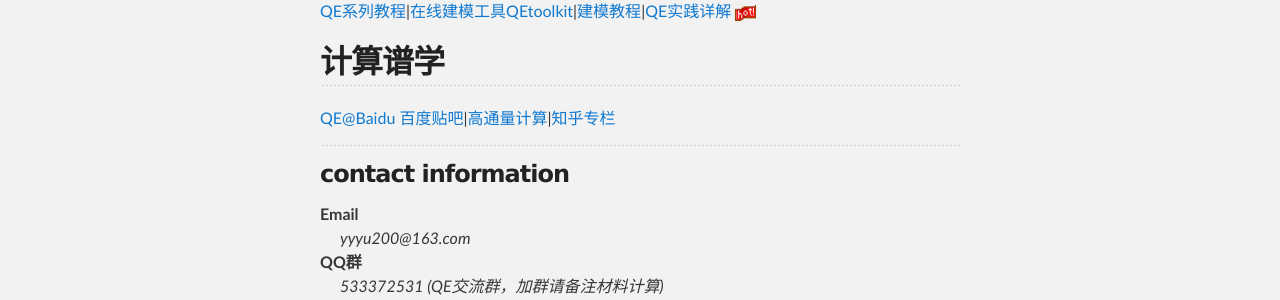
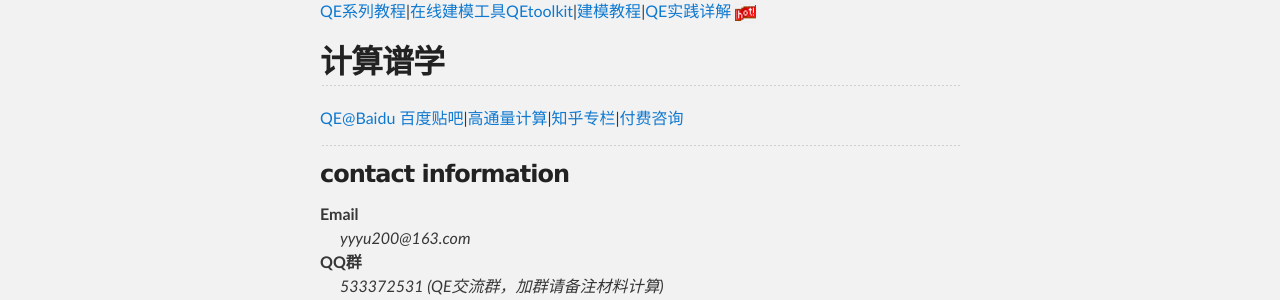
Before and after one commit to yyyu200/yyyu200.github.io, a Jekyll site: the page built from index.md, in a window 1280 px wide. Shown: the part 475-775 px from the top of the page. Built offline with Jekyll 4.4.1, drawn with Linux system fonts in a browser that asks for light colours; comment, search, counter and statistics services are not loaded.

Commit message:
Update index.md

```diff
--- a/index.md
+++ b/index.md
@@ -13,7 +13,7 @@ comments: true
 [QE系列教程](https://yyyu200.github.io/DFTbook/)|[在线建模工具QEtoolkit](http://www.densityflow.com/)|[建模教程](https://yyyu200.github.io/DFTbook/blogs/2019/04/07/TransCell/)|[QE实践详解](https://yyyu200.github.io/DFTbook/blogs/2019/04/01/HandsOn/) <img src="./assets/images/017.gif" alt="hot"  width="21" height="16">
 
 ## 计算谱学
-[QE@Baidu 百度贴吧](http://tieba.baidu.com/f?kw=quantum_espresso)|[高通量计算](./high_throughput.md)|[知乎专栏](https://zhuanlan.zhihu.com/kexueshikejizhexue)
+[QE@Baidu 百度贴吧](http://tieba.baidu.com/f?kw=quantum_espresso)|[高通量计算](./high_throughput.md)|[知乎专栏](https://zhuanlan.zhihu.com/kexueshikejizhexue)|[付费咨询](https://www.zhihu.com/consult/people/1162034350035296256)
 
 * * *
 
```
